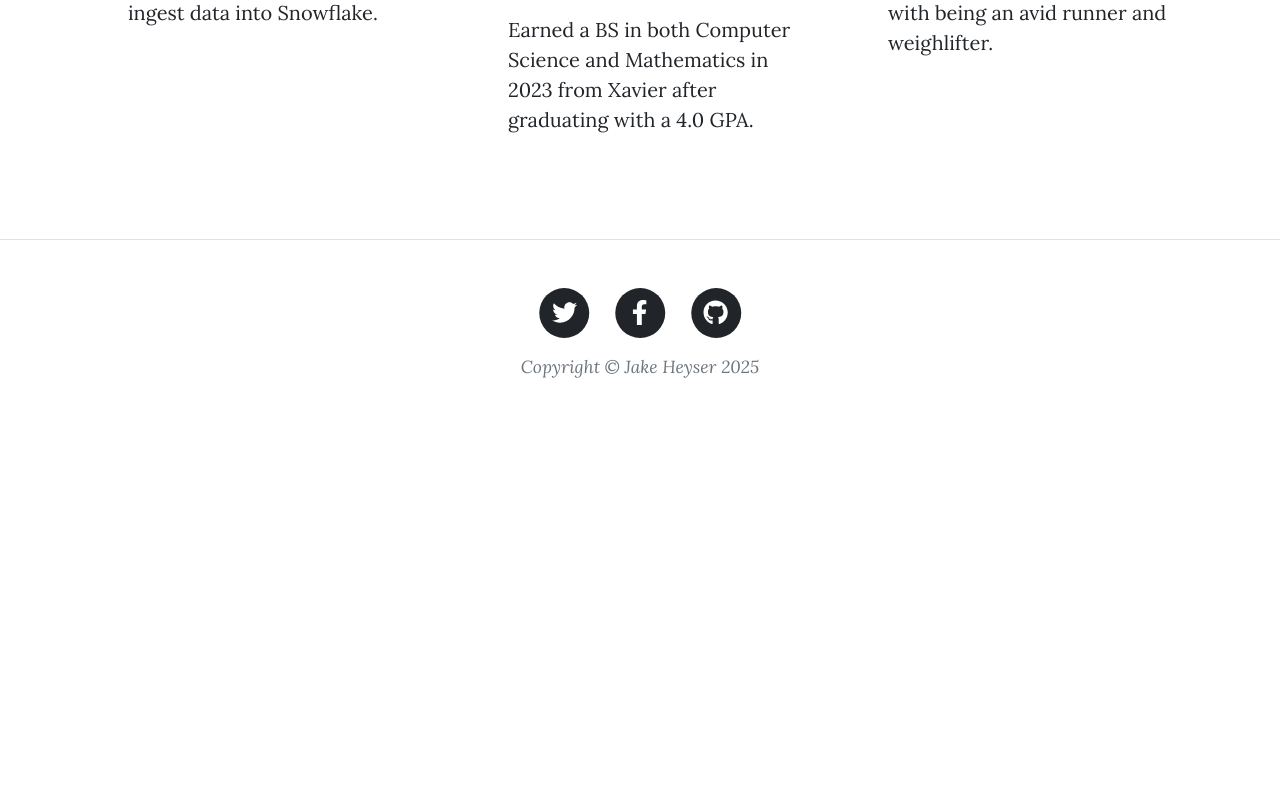
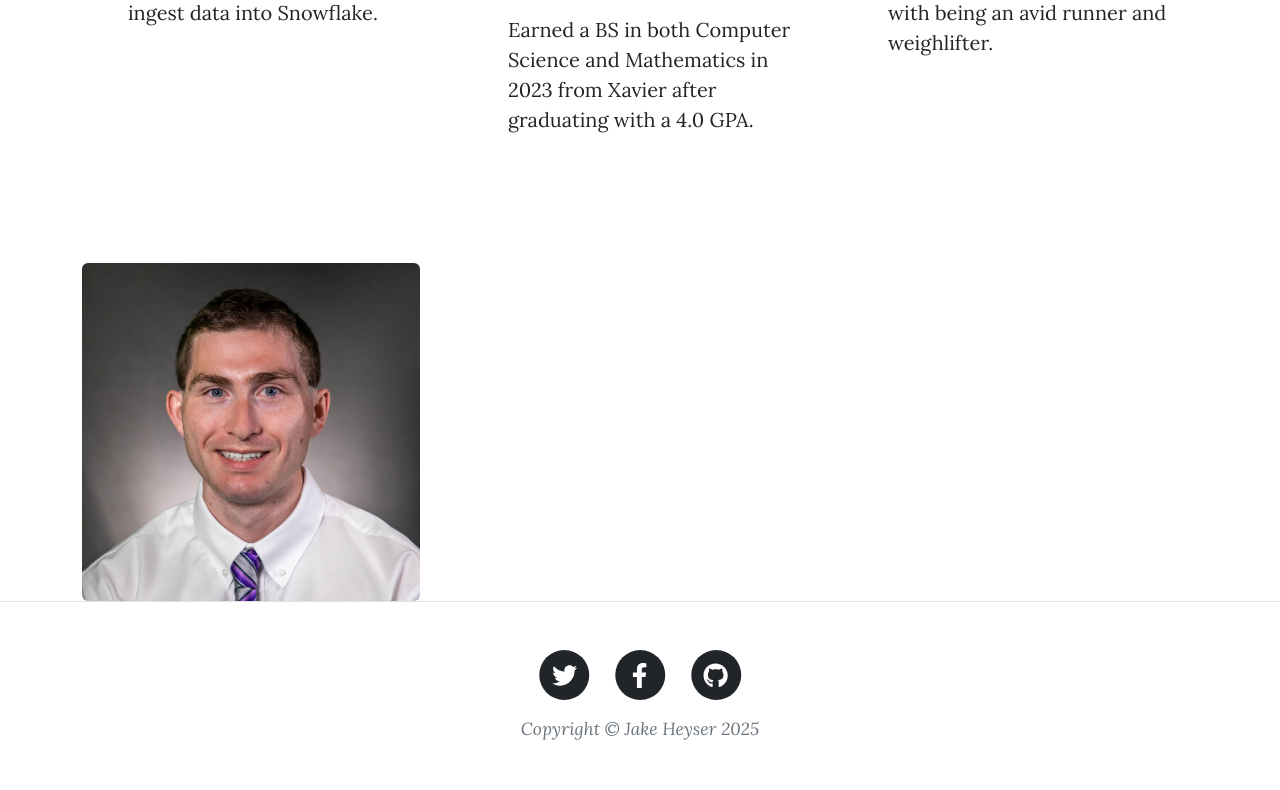
Before and after one commit to heyserj/Online-Python-Course-Projects, a Flask app: page / in a window 1280 px wide. Shown: the part 823-1613 px from the top of the page. Before the commit the page ends 1201 px from the top, so only its background shows below. Run offline with Flask 3, Linux system fonts and the light colour scheme; some libraries are stand-ins or nearby versions.

Commit message:
Adding picture of me to homepage

```diff
--- a/day-83-personal-website/templates/index.html
+++ b/day-83-personal-website/templates/index.html
@@ -55,7 +55,22 @@
         </div>
       </div>
     </div>
-
   </section>
 
+  <div class="container mt-5">
+    <div class="row align-items-center">
+        <div class="col-md-5">
+            <img src="../static/assets/img/Jake Heyser Profile.jpg" alt="Image" class="img-fluid rounded w-75">
+        </div>
+
+        <!-- <div class="col-md-5">
+            <figure class="figure">
+                <img src="./images/dog-img.jpg" class="figure-img img-fluid profile-img" alt="dog-img">
+                <figcaption class="figure-caption profile-img-caption">Pebbles, New York</figcaption>
+              </figure>
+        </div> -->
+    </div>
+  </div>
+
+
 {% include "footer.html" %}
```
Also changed, not shown: day-83-personal-website/static/assets/img/Jake Heyser Profile.jpg (added).
